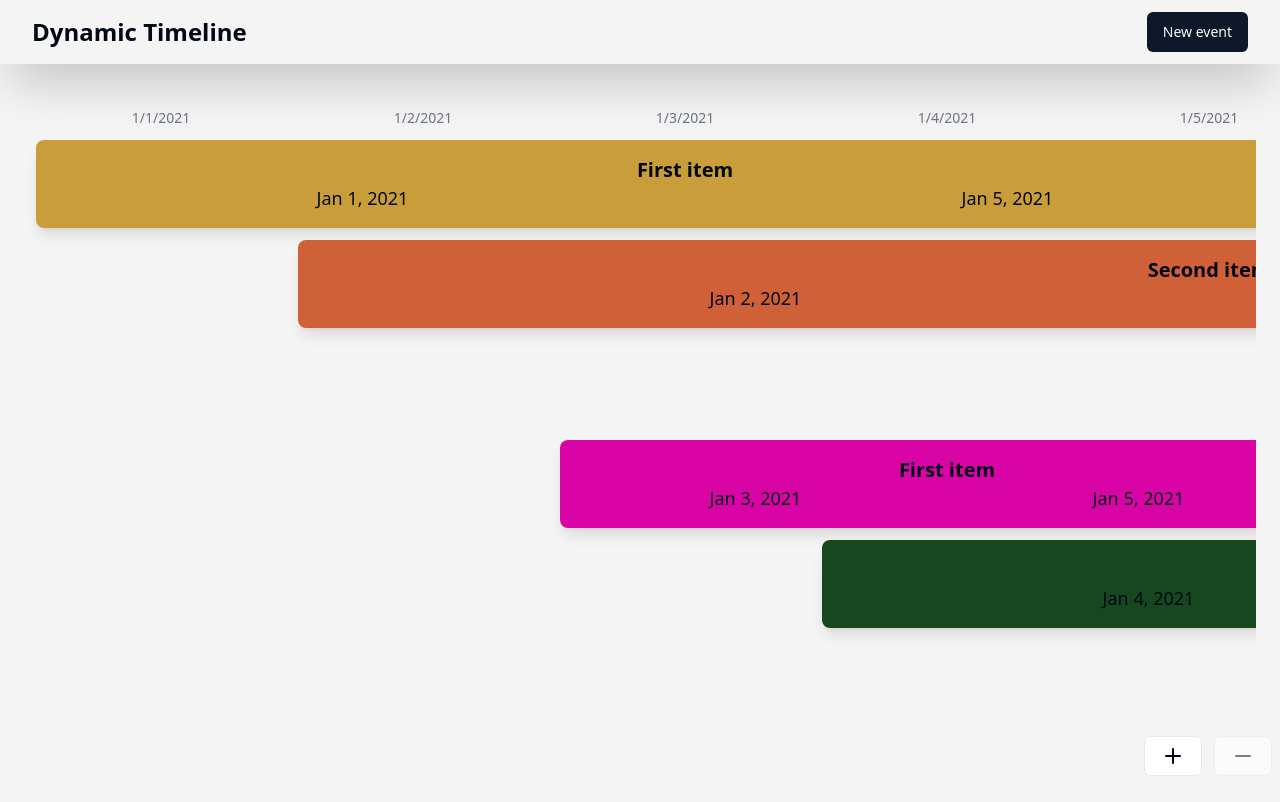
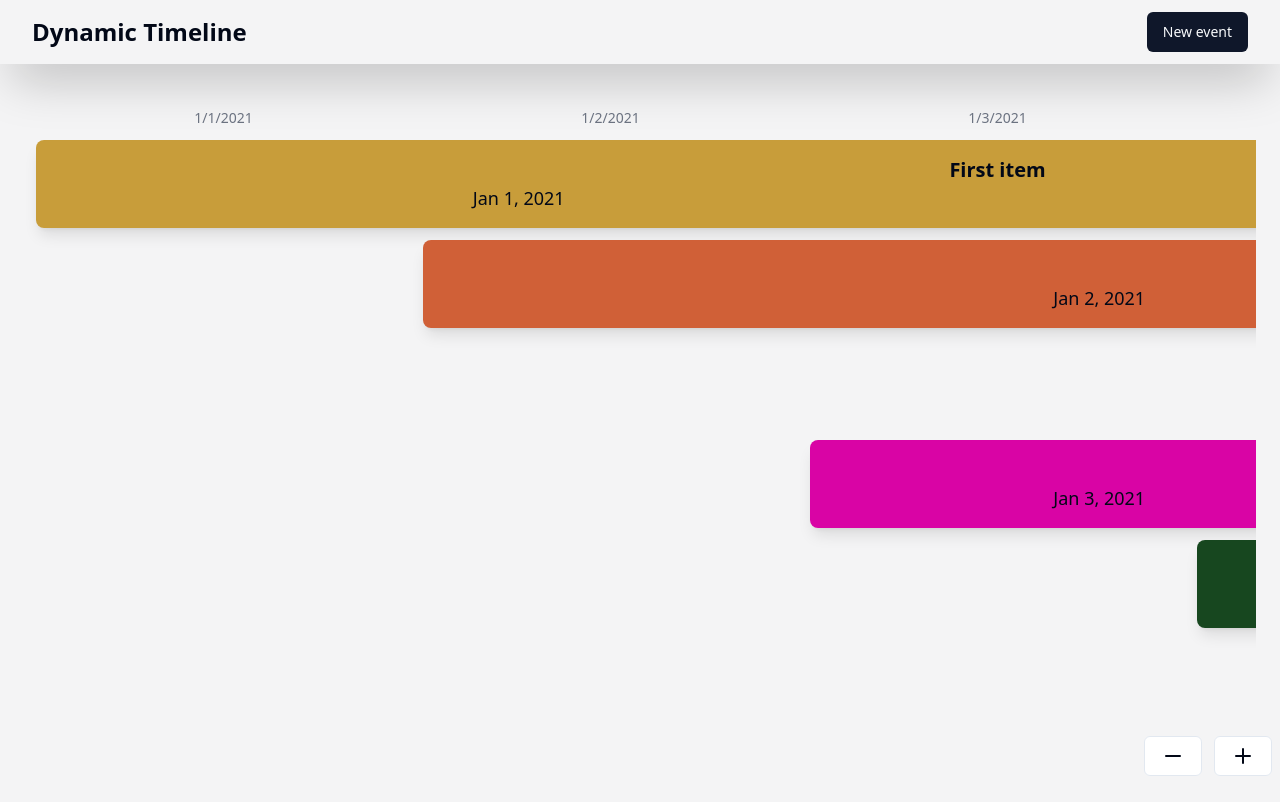
Before and after one commit to Hecris10/dynamic-timeline, a React (Vite) app: page / in a window 1280 px wide. Shown: the top 802 px of the page. Built offline with nearby package versions, Linux system fonts and the light colour scheme.

Commit message:
refactor: Update zoom level in useTimeLine hook

```diff
--- a/src/components/TimeLine/hooks/useTimeLine.ts
+++ b/src/components/TimeLine/hooks/useTimeLine.ts
@@ -1,12 +1,12 @@
 import { addDays, differenceInDays, parseISO } from "date-fns";
-import { useState } from "react";
+import { useDeferredValue, useState } from "react";
 import { useDrop } from "react-dnd";
 import { generateId, getMonthHeaders } from "../../../lib/utils";
 import { NewTimelineItem, TimelineItemData } from "../types";
 
 export const useTimeLine = (events: TimelineItemData[]) => {
   const [items, setItems] = useState(events);
-  const [zoom, setZoom] = useState(1);
+  const [zoom, setZoom] = useState(5);
   const handleDrop = (
     item: TimelineItemData,
     newStart: string,
@@ -47,7 +47,7 @@ export const useTimeLine = (events: TimelineItemData[]) => {
   );
   const totalDays = differenceInDays(maxDate, minDate) + 1;
 
-  const rows: TimelineItemData[][] = [];
+  const rows = useDeferredValue<TimelineItemData[][]>([]);
 
   items.forEach((item) => {
     const startDayIndex = differenceInDays(parseISO(item.start), minDate);
--- a/src/components/TimeLine/index.tsx
+++ b/src/components/TimeLine/index.tsx
@@ -1,6 +1,6 @@
 import { addDays, differenceInDays, parseISO } from "date-fns";
 import { MinusIcon, PlusIcon } from "lucide-react";
-import React from "react";
+import React, { Suspense } from "react";
 import { Button } from "../ui/button";
 import CustomDragLayer from "./CustomDragLayer";
 import { useTimeLine } from "./hooks/useTimeLine";
@@ -27,20 +27,21 @@ const Timeline = ({ events }: { events: TimelineItemData[] }) => {
     <div className="relative bg-zinc-100">
       <TimeLineHeader onSave={handleNewItem} />
       <div className="absolute flex gap-3 bottom-8 right-2">
+        <Button disabled={zoom <= 1} variant="outline" onClick={zoomOut}>
+          <MinusIcon size={24} />
+        </Button>
         <Button disabled={zoom >= 20} variant="outline" onClick={zoomIn}>
           <PlusIcon size={24} />
         </Button>
-        <Button disabled={zoom <= 1} variant="outline" onClick={zoomOut}>
-          <MinusIcon size={24} />
-        </Button>
       </div>
+      <Suspense>
         <div className="w-full overflow-y-auto h-[93vh]  px-6">
           <div
             ref={drop}
             className="grid grid-rows-1 gap-3 h-[92vh] p-3 overflow-x-auto"
             style={{
               gridTemplateColumns: `repeat(${totalDays}, minmax(${
-              250 * zoom
+                75 * zoom
               }px, 1fr))`,
               gridTemplateRows: `repeat(${rows.length + 1}, 0.5fr)`,
             }}
@@ -54,7 +55,9 @@ const Timeline = ({ events }: { events: TimelineItemData[] }) => {
                   key={index}
                   className="text-lg h-[20px] font-bold text-center text-gray-700"
                   style={{
-                  gridColumn: `${header.startDayIndex + 1} / span ${spanDays}`,
+                    gridColumn: `${
+                      header.startDayIndex + 1
+                    } / span ${spanDays}`,
                     gridRow: 1,
                   }}
                 >
@@ -102,6 +105,7 @@ const Timeline = ({ events }: { events: TimelineItemData[] }) => {
             ))}
           </div>
         </div>
+      </Suspense>
     </div>
   );
 };
```
Lines whose indentation alone changed are shown as unchanged.
